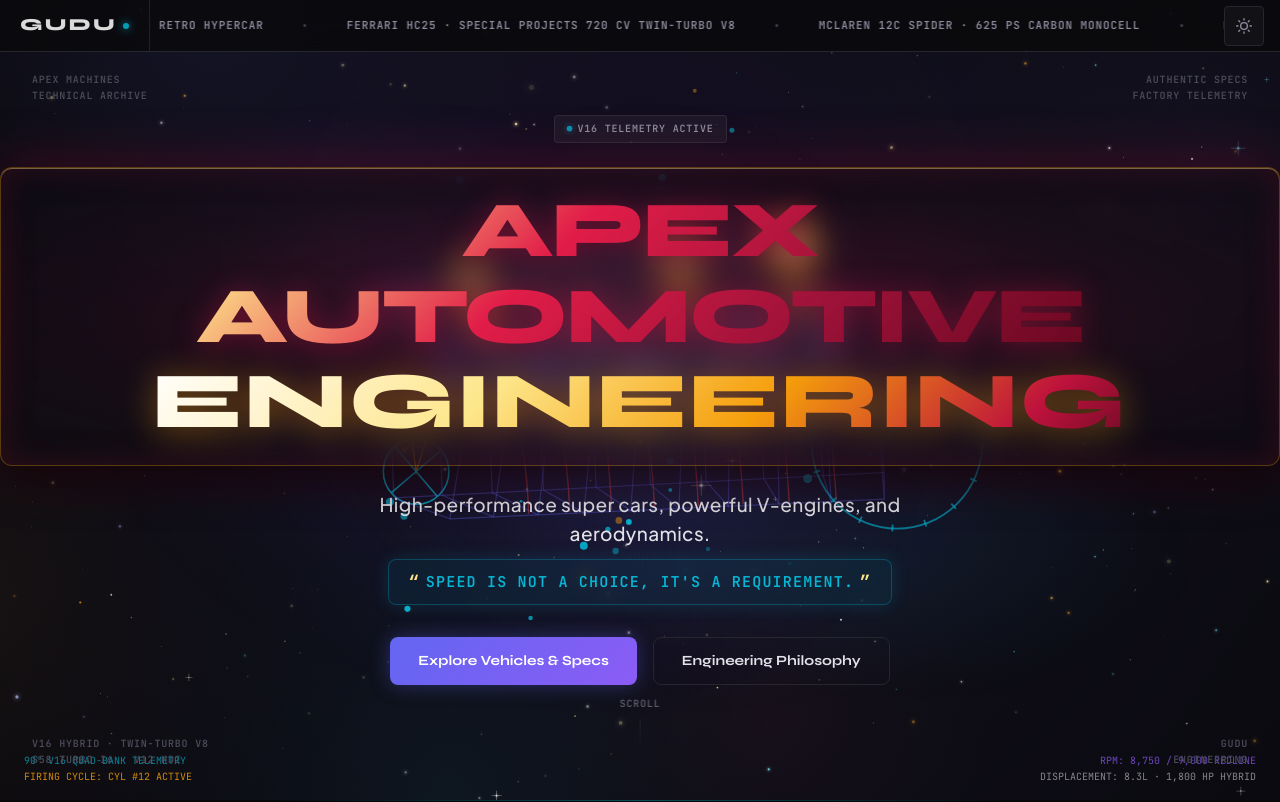
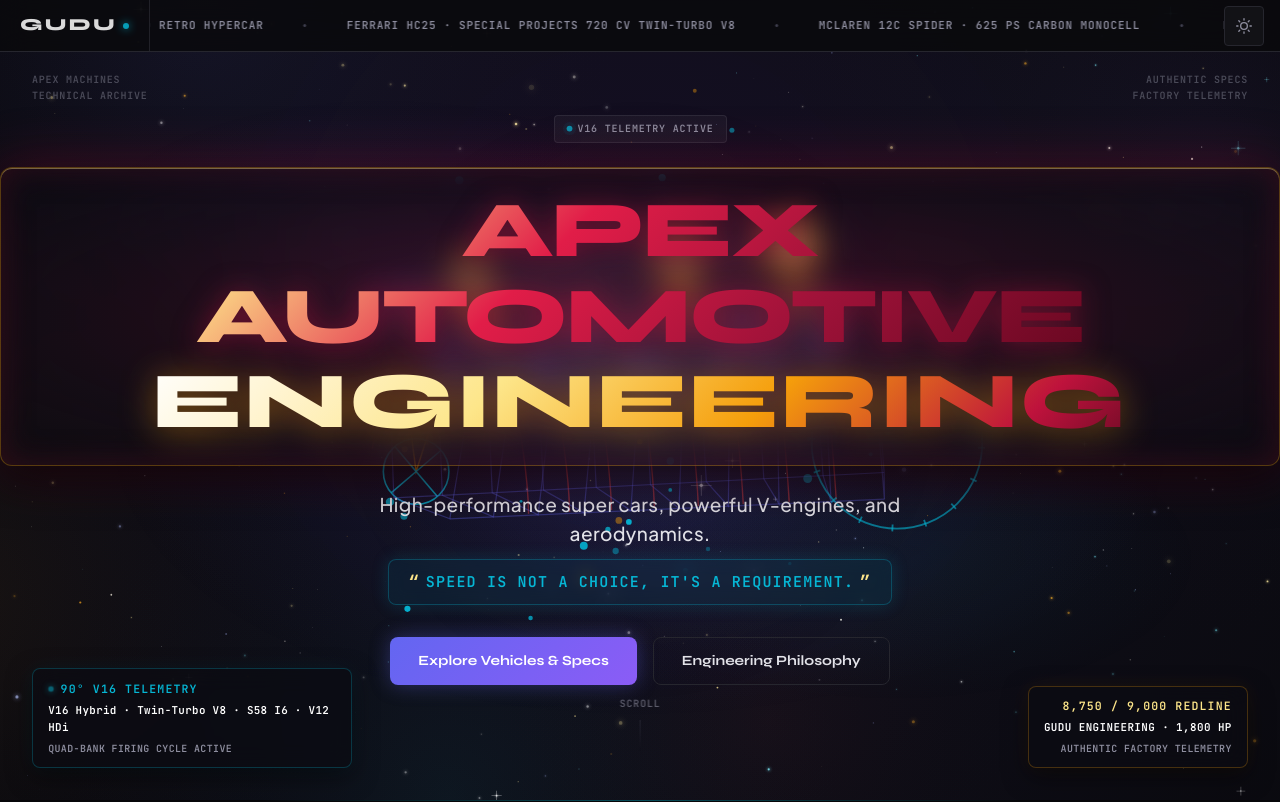
Before and after one commit to ommsahoo8847/Company-modules-, a React (Vite) app: page / in a window 1280 px wide. Shown: the top 802 px of the page. Built offline with nearby package versions, Linux system fonts and the light colour scheme.

Commit message:
Adjust bottom-left telemetry text into structured glassmorphic HUD card eliminating canvas collision

```diff
--- a/src/components/sections/Hero.jsx
+++ b/src/components/sections/Hero.jsx
@@ -463,22 +463,6 @@ function useV16EngineCanvas(canvasRef) {
         item.draw()
       }
 
-      // 5. Draw High-Tech Engine Telemetry HUD
-      ctx.font = '10px "JetBrains Mono", monospace'
-      ctx.fillStyle = 'rgba(6, 182, 212, 0.7)'
-      ctx.fillText('90° V16 QUAD-BANK TELEMETRY', 24, H - 36)
-
-      const activeCyl = Math.floor((t * 6.0) % 16)
-      ctx.fillStyle = 'rgba(245, 158, 11, 0.85)'
-      ctx.fillText(`FIRING CYCLE: CYL #${FIRING_ORDER[activeCyl] + 1} ACTIVE`, 24, H - 20)
-
-      ctx.textAlign = 'right'
-      ctx.fillStyle = 'rgba(139, 92, 246, 0.75)'
-      ctx.fillText('RPM: 8,750 / 9,000 REDLINE', W - 24, H - 36)
-      ctx.fillStyle = 'rgba(255, 255, 255, 0.5)'
-      ctx.fillText('DISPLACEMENT: 8.3L · 1,800 HP HYBRID', W - 24, H - 20)
-      ctx.textAlign = 'left'
-
       rafId = requestAnimationFrame(render)
     }
 
@@ -534,11 +518,35 @@ export default function Hero() {
       <div className={`${styles.cornerLabel} ${styles.topRight}`} aria-hidden="true">
         Authentic Specs<br />Factory Telemetry
       </div>
+      {/* Adjusted Bottom Left Telemetry Card */}
       <div className={`${styles.cornerLabel} ${styles.bottomLeft}`} aria-hidden="true">
-        V16 Hybrid · Twin-Turbo V8<br />S58 Turbo I6 · V12 HDi
+        <div className={styles.telemetryCard}>
+          <div className={styles.telemetryHeader}>
+            <span className={styles.telemetryDot} />
+            <span className={styles.telemetryTitle}>90° V16 Telemetry</span>
+          </div>
+          <div className={styles.telemetryEngines}>
+            V16 Hybrid · Twin-Turbo V8 · S58 I6 · V12 HDi
+          </div>
+          <div className={styles.telemetryCycle}>
+            Quad-Bank Firing Cycle Active
+          </div>
+        </div>
       </div>
+
+      {/* Adjusted Bottom Right Telemetry Card */}
       <div className={`${styles.cornerLabel} ${styles.bottomRight}`} aria-hidden="true">
-        GUDU<br />Engineering
+        <div className={styles.telemetryCardRight}>
+          <div className={styles.telemetryHeaderRight}>
+            <span className={styles.telemetryRpm}>8,750 / 9,000 Redline</span>
+          </div>
+          <div className={styles.telemetryBrand}>
+            GUDU Engineering · 1,800 HP
+          </div>
+          <div className={styles.telemetryCycle}>
+            Authentic Factory Telemetry
+          </div>
+        </div>
       </div>
 
       {/* Hero content */}
--- a/src/components/sections/Hero.module.css
+++ b/src/components/sections/Hero.module.css
@@ -54,6 +54,111 @@
 
 @media (max-width: 768px) {
   .cornerLabel { display: none; }
+}
+
+/* ── Telemetry HUD Corner Cards ──────────────────────────── */
+.telemetryCard,
+.telemetryCardRight {
+  background: rgba(12, 12, 18, 0.72);
+  border: 1px solid rgba(6, 182, 212, 0.25);
+  border-radius: var(--radius-standard);
+  padding: 0.65rem 0.95rem;
+  backdrop-filter: blur(12px);
+  -webkit-backdrop-filter: blur(12px);
+  box-shadow: 0 8px 24px rgba(0, 0, 0, 0.5), 0 0 20px rgba(6, 182, 212, 0.08);
+  display: flex;
+  flex-direction: column;
+  gap: 0.25rem;
+  max-width: 320px;
+  pointer-events: all;
+  transition: border-color 0.2s ease, box-shadow 0.2s ease;
+}
+
+.telemetryCard:hover {
+  border-color: rgba(6, 182, 212, 0.45);
+  box-shadow: 0 8px 28px rgba(0, 0, 0, 0.6), 0 0 25px rgba(6, 182, 212, 0.16);
+}
+
+.telemetryCardRight {
+  align-items: flex-end;
+  text-align: right;
+  border-color: rgba(245, 158, 11, 0.25);
+  box-shadow: 0 8px 24px rgba(0, 0, 0, 0.5), 0 0 20px rgba(245, 158, 11, 0.08);
+}
+
+.telemetryCardRight:hover {
+  border-color: rgba(245, 158, 11, 0.45);
+  box-shadow: 0 8px 28px rgba(0, 0, 0, 0.6), 0 0 25px rgba(245, 158, 11, 0.16);
+}
+
+.telemetryHeader {
+  display: flex;
+  align-items: center;
+  gap: 0.4rem;
+}
+
+.telemetryHeaderRight {
+  display: flex;
+  align-items: center;
+  gap: 0.4rem;
+}
+
+.telemetryDot {
+  width: 6px;
+  height: 6px;
+  border-radius: 50%;
+  background: var(--color-tertiary, #06B6D4);
+  box-shadow: 0 0 8px var(--color-tertiary);
+  animation: pulseDot 1.5s ease-in-out infinite alternate;
+}
+
+@keyframes pulseDot {
+  from { opacity: 0.5; transform: scale(0.9); }
+  to { opacity: 1; transform: scale(1.15); }
+}
+
+.telemetryTitle {
+  font-family: var(--font-mono);
+  font-size: 0.72rem;
+  font-weight: 700;
+  letter-spacing: 0.1em;
+  text-transform: uppercase;
+  color: var(--color-tertiary, #06B6D4);
+}
+
+.telemetryRpm {
+  font-family: var(--font-mono);
+  font-size: 0.72rem;
+  font-weight: 700;
+  letter-spacing: 0.1em;
+  text-transform: uppercase;
+  color: #FDE68A;
+}
+
+.telemetryEngines {
+  font-family: var(--font-mono);
+  font-size: 0.68rem;
+  font-weight: 600;
+  color: var(--color-text-high);
+  letter-spacing: 0.03em;
+  text-transform: none;
+}
+
+.telemetryBrand {
+  font-family: var(--font-mono);
+  font-size: 0.68rem;
+  font-weight: 700;
+  color: var(--color-text-high);
+  letter-spacing: 0.04em;
+  text-transform: uppercase;
+}
+
+.telemetryCycle {
+  font-family: var(--font-mono);
+  font-size: 0.62rem;
+  color: var(--color-text-subtle);
+  letter-spacing: 0.04em;
+  text-transform: uppercase;
 }
 
 /* ── Hero content ────────────────────────────────────────── */
```
